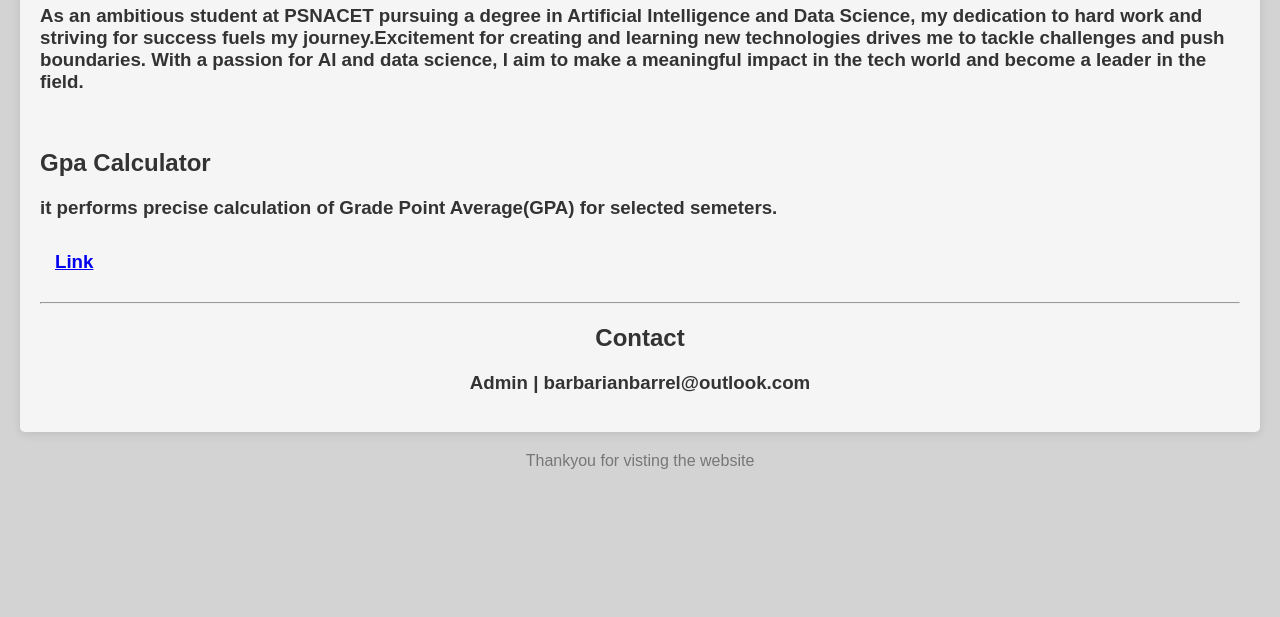
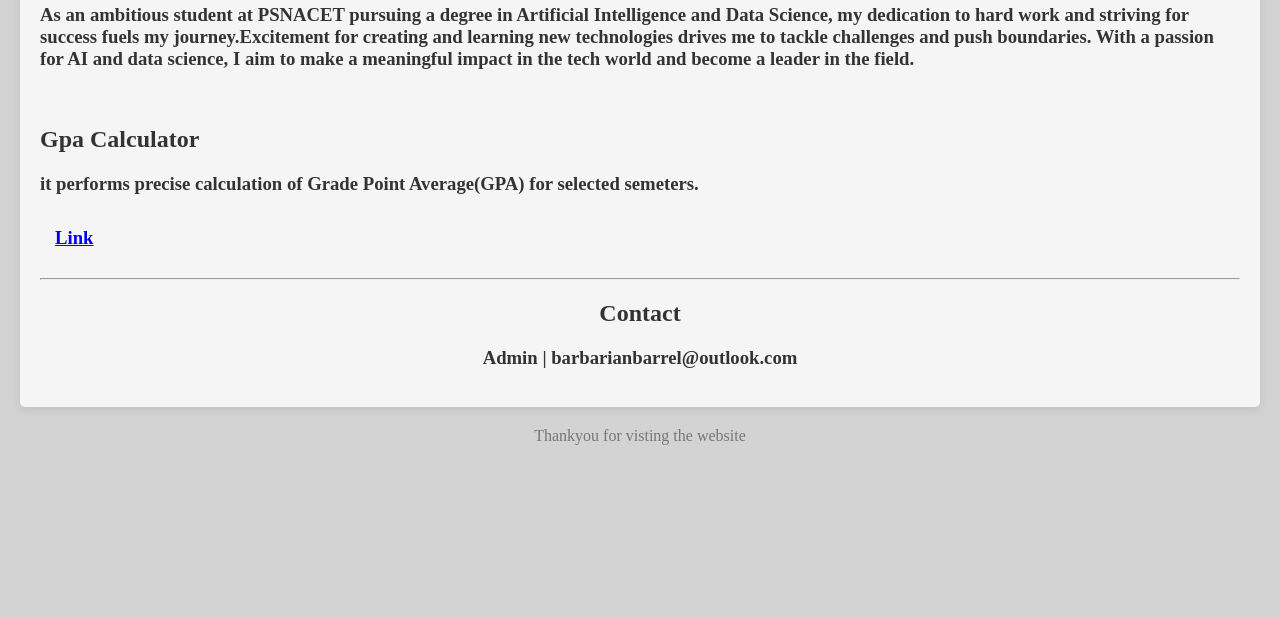
Before and after one commit to Sri-kanth-J/gpa, a plain HTML site: page index.html in a window 1280 px wide. Shown: the part 183-800 px from the top of the page. Drawn offline with Linux system fonts and the light colour scheme.

Commit message:
Update index.html

```diff
--- a/index.html
+++ b/index.html
@@ -6,7 +6,6 @@
     <title>Profile</title>
     <style>
         body {
-            font-family: Arial, sans-serif;
             background-color: LightGray;
             margin: 0;
             padding: 20px;
@@ -14,6 +13,7 @@
         }
         section {
             margin: 20px 0;
+            background-color: LightGray;
             padding: 20px;
             border-radius: 5px;
             box-shadow: 0 2px 10px rgba(0,0,0,0.1);
```
